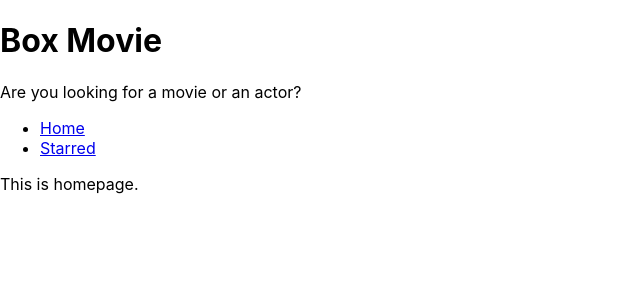
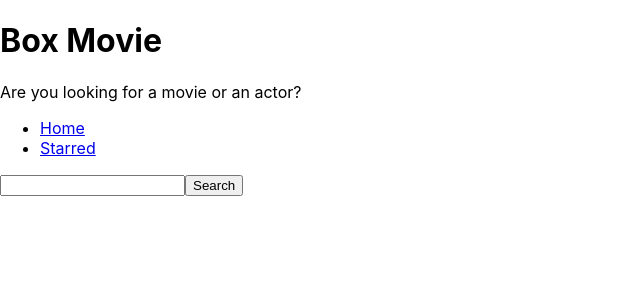
Before and after one commit to Shribatsa01/box-office, a React (Create React App) app: page / in a window 1280 px wide. Shown: the top 300 px of the page, without its empty margins (0-640 px from the left). Built offline with nearby package versions, Linux system fonts and the light colour scheme.

Commit message:
created input and fetch results from tv maze api.

```diff
--- a/src/pages/Home.js
+++ b/src/pages/Home.js
@@ -1,8 +1,41 @@
-import React from 'react';
+import React, { useState } from 'react';
 import MainPageLayout from '../components/MainPageLayout';
 
 const Home = () => {
-  return <MainPageLayout>This is homepage.</MainPageLayout>;
+  const [input, setInput] = useState('');
+  const onSearch = () => {
+    // https://api.tvmaze.com/search/shows?q=girls
+
+    fetch(`https://api.tvmaze.com/search/shows?q=${input}`)
+      .then(r => r.json())
+      .then(result => {
+        console.log(result);
+      });
+  };
+
+  const onInputChange = ev => {
+    setInput(ev.target.value);
+  };
+
+  const onKeyDown = ev => {
+    if (ev.keyCode === 13) {
+      onSearch();
+    }
+  };
+
+  return (
+    <MainPageLayout>
+      <input
+        type="text"
+        onChange={onInputChange}
+        onKeyDown={onKeyDown}
+        value={input}
+      />
+      <button type="button" onClick={onSearch}>
+        Search
+      </button>
+    </MainPageLayout>
+  );
 };
 
 export default Home;
```
